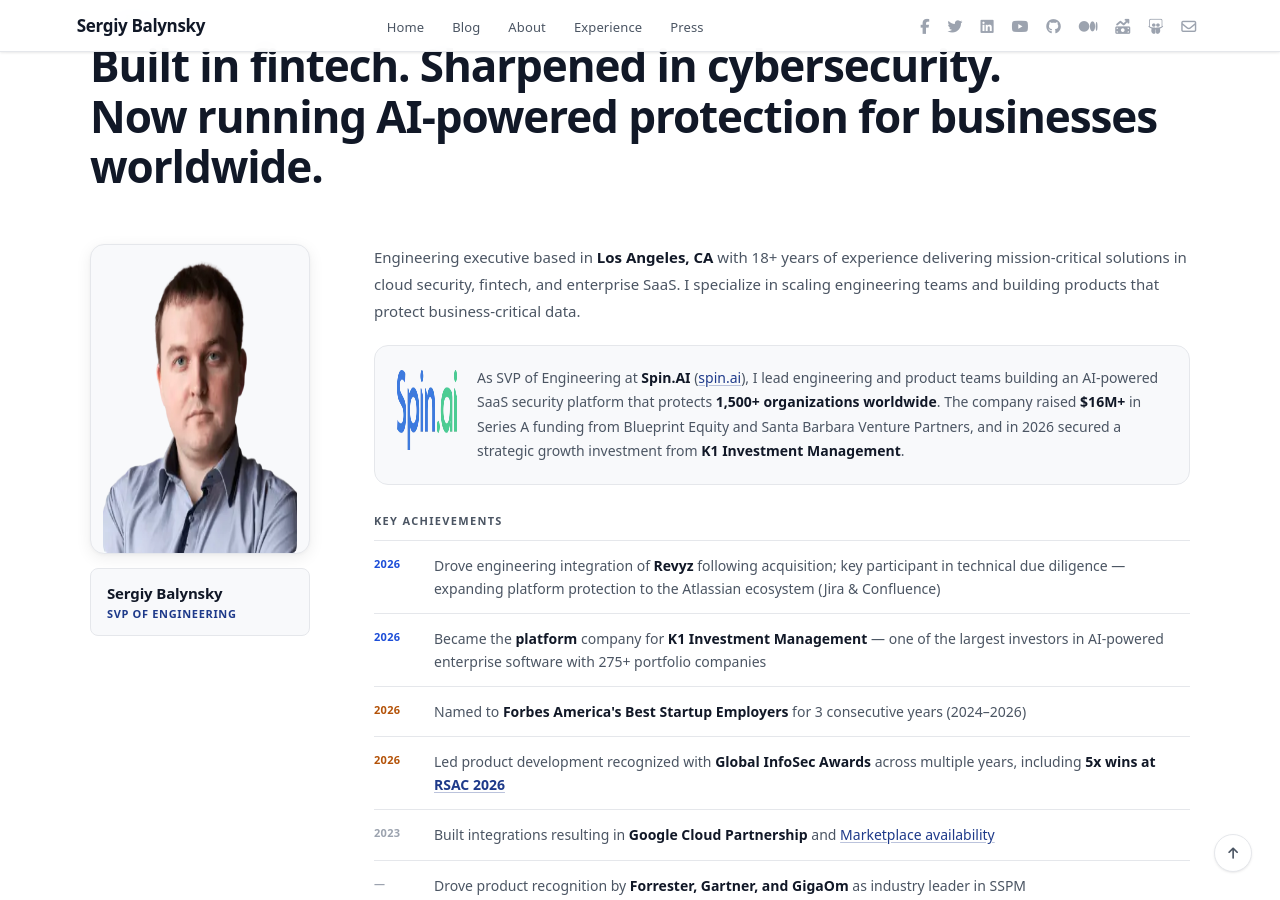
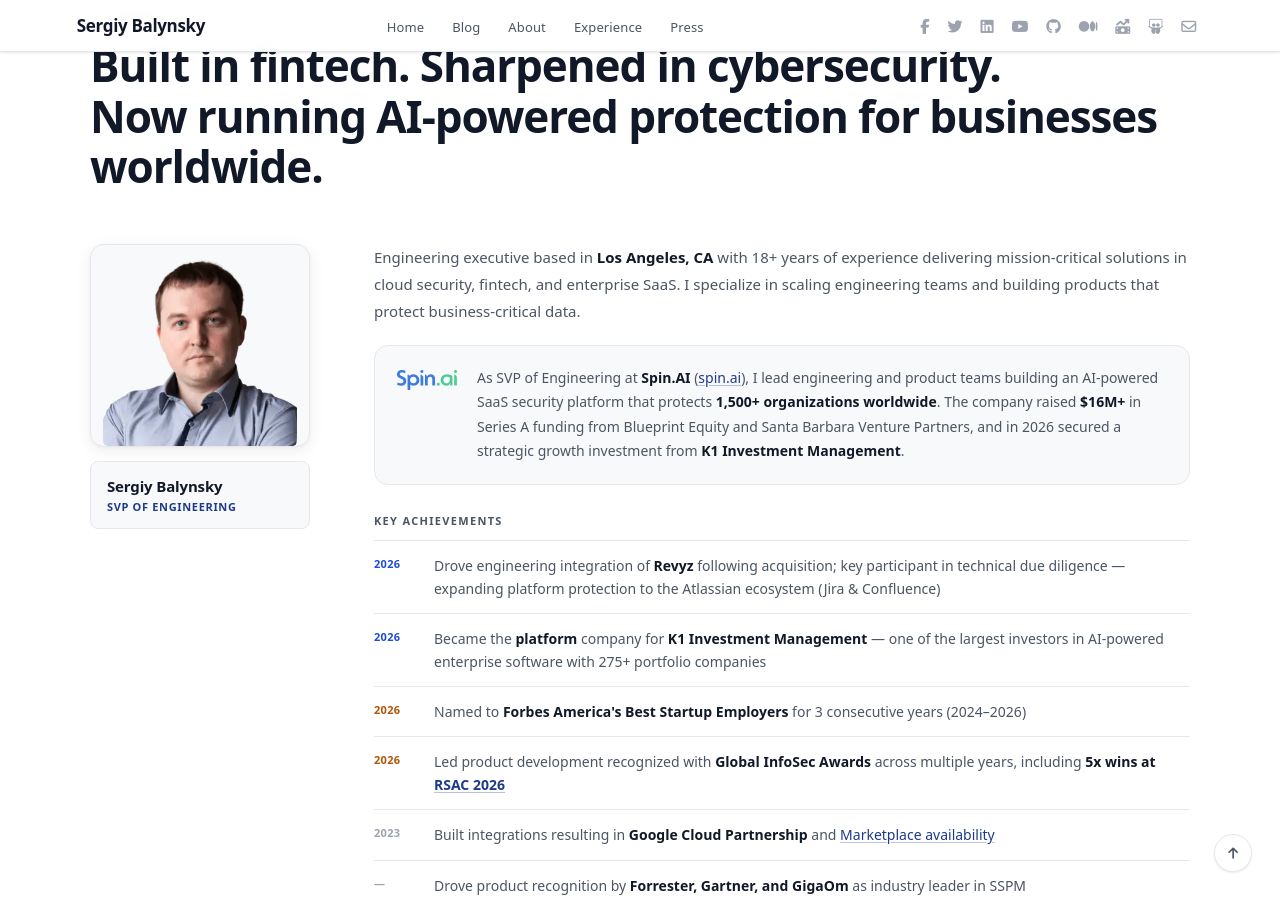
Before and after one commit to balynsky/personal-site, a Jekyll site: the page built from index.html, in a window 1280 px wide and 900 px high, scrolled down 978 px. Built offline with Jekyll 4.4.1, drawn with Linux system fonts in a browser that asks for light colours; nearby versions of some CDN libraries.

Commit message:
Revert "replace gallery images with thumbnails and update image attributes in about and nav sections"
This reverts commit 7b304cb22ccddcbfae2753055806532acacf1a7e.

```diff
--- a/_includes/about-gallery.html
+++ b/_includes/about-gallery.html
@@ -3,41 +3,41 @@
     <div class="gallery-row">
         <div class="gallery-track">
             <div class="gallery-item" data-src="/assets/images/gallery/rsac_2025.webp" data-caption="RSAC 2025 · San Francisco">
-                <img src="/assets/images/gallery/rsac_2025-thumb.webp" alt="RSAC 2025 Conference, San Francisco" loading="lazy">
+                <img src="/assets/images/gallery/rsac_2025.webp" alt="RSAC 2025 Conference, San Francisco" loading="lazy">
             </div>
             <div class="gallery-item" data-src="/assets/images/gallery/spin_la_office.webp" data-caption="Spin.AI · Los Angeles">
-                <img src="/assets/images/gallery/spin_la_office-thumb.webp" alt="Spin.AI team, Los Angeles office" loading="lazy">
+                <img src="/assets/images/gallery/spin_la_office.webp" alt="Spin.AI team, Los Angeles office" loading="lazy">
             </div>
             <div class="gallery-item" data-src="/assets/images/gallery/spin_la_team.webp" data-caption="Spin.AI team · LA office">
-                <img src="/assets/images/gallery/spin_la_team-thumb.webp" alt="Spin.AI full team, Los Angeles" loading="lazy">
+                <img src="/assets/images/gallery/spin_la_team.webp" alt="Spin.AI full team, Los Angeles" loading="lazy">
             </div>
             <div class="gallery-item" data-src="/assets/images/gallery/spin_office_team.webp" data-caption="Working session">
-                <img src="/assets/images/gallery/spin_office_team-thumb.webp" alt="Working session at Spin.AI office" loading="lazy">
+                <img src="/assets/images/gallery/spin_office_team.webp" alt="Working session at Spin.AI office" loading="lazy">
             </div>
             <div class="gallery-item" data-src="/assets/images/gallery/team_dinner.webp" data-caption="Team dinner">
-                <img src="/assets/images/gallery/team_dinner-thumb.webp" alt="Team dinner" loading="lazy">
+                <img src="/assets/images/gallery/team_dinner.webp" alt="Team dinner" loading="lazy">
             </div>
             <div class="gallery-item" data-src="/assets/images/gallery/google_cloud_day.webp" data-caption="Google Cloud Day">
-                <img src="/assets/images/gallery/google_cloud_day-thumb.webp" alt="Google Cloud Day" loading="lazy">
+                <img src="/assets/images/gallery/google_cloud_day.webp" alt="Google Cloud Day" loading="lazy">
             </div>
             <!-- duplicates for seamless loop -->
             <div class="gallery-item gallery-item--clone" data-src="/assets/images/gallery/rsac_2025.webp" data-caption="RSAC 2025 · San Francisco" aria-hidden="true">
-                <img src="/assets/images/gallery/rsac_2025-thumb.webp" alt="RSAC 2025 Conference, San Francisco" loading="lazy">
+                <img src="/assets/images/gallery/rsac_2025.webp" alt="RSAC 2025 Conference, San Francisco" loading="lazy">
             </div>
             <div class="gallery-item gallery-item--clone" data-src="/assets/images/gallery/spin_la_office.webp" data-caption="Spin.AI · Los Angeles" aria-hidden="true">
-                <img src="/assets/images/gallery/spin_la_office-thumb.webp" alt="Spin.AI team, Los Angeles office" loading="lazy">
+                <img src="/assets/images/gallery/spin_la_office.webp" alt="Spin.AI team, Los Angeles office" loading="lazy">
             </div>
             <div class="gallery-item gallery-item--clone" data-src="/assets/images/gallery/spin_la_team.webp" data-caption="Spin.AI team · LA office" aria-hidden="true">
-                <img src="/assets/images/gallery/spin_la_team-thumb.webp" alt="Spin.AI full team, Los Angeles" loading="lazy">
+                <img src="/assets/images/gallery/spin_la_team.webp" alt="Spin.AI full team, Los Angeles" loading="lazy">
             </div>
             <div class="gallery-item gallery-item--clone" data-src="/assets/images/gallery/spin_office_team.webp" data-caption="Working session" aria-hidden="true">
-                <img src="/assets/images/gallery/spin_office_team-thumb.webp" alt="Working session at Spin.AI office" loading="lazy">
+                <img src="/assets/images/gallery/spin_office_team.webp" alt="Working session at Spin.AI office" loading="lazy">
             </div>
             <div class="gallery-item gallery-item--clone" data-src="/assets/images/gallery/team_dinner.webp" data-caption="Team dinner" aria-hidden="true">
-                <img src="/assets/images/gallery/team_dinner-thumb.webp" alt="Team dinner" loading="lazy">
+                <img src="/assets/images/gallery/team_dinner.webp" alt="Team dinner" loading="lazy">
             </div>
             <div class="gallery-item gallery-item--clone" data-src="/assets/images/gallery/google_cloud_day.webp" data-caption="Google Cloud Day" aria-hidden="true">
-                <img src="/assets/images/gallery/google_cloud_day-thumb.webp" alt="Google Cloud Day" loading="lazy">
+                <img src="/assets/images/gallery/google_cloud_day.webp" alt="Google Cloud Day" loading="lazy">
             </div>
         </div>
     </div>
@@ -45,29 +45,29 @@
         <div class="gallery-track gallery-track--reverse">
             <!-- clones first — so originals are on screen at animation start (-50%) -->
             <div class="gallery-item gallery-item--clone" data-src="/assets/images/gallery/team_outdoor.webp" data-caption="Engineering team" aria-hidden="true">
-                <img src="/assets/images/gallery/team_outdoor-thumb.webp" alt="Engineering team outdoor event" loading="lazy">
+                <img src="/assets/images/gallery/team_outdoor.webp" alt="Engineering team outdoor event" loading="lazy">
             </div>
             <div class="gallery-item gallery-item--clone" data-src="/assets/images/gallery/team_art.webp" data-caption="Team building" aria-hidden="true">
-                <img src="/assets/images/gallery/team_art-thumb.webp" alt="Team building — art workshop" loading="lazy">
+                <img src="/assets/images/gallery/team_art.webp" alt="Team building — art workshop" loading="lazy">
             </div>
             <div class="gallery-item gallery-item--clone" data-src="/assets/images/gallery/spinbackup_team.webp" data-caption="SpinBackup team" aria-hidden="true">
-                <img src="/assets/images/gallery/spinbackup_team-thumb.webp" alt="SpinBackup engineering team" loading="lazy">
+                <img src="/assets/images/gallery/spinbackup_team.webp" alt="SpinBackup engineering team" loading="lazy">
             </div>
             <div class="gallery-item gallery-item--clone" data-src="/assets/images/gallery/spin_outdoor.webp" data-caption="Spin.AI offsite" aria-hidden="true">
-                <img src="/assets/images/gallery/spin_outdoor-thumb.webp" alt="Sergiy Balynsky at Spin.AI offsite" loading="lazy" style="object-position: center top">
+                <img src="/assets/images/gallery/spin_outdoor.webp" alt="Sergiy Balynsky at Spin.AI offsite" loading="lazy" style="object-position: center top">
             </div>
             <!-- originals second -->
             <div class="gallery-item" data-src="/assets/images/gallery/team_outdoor.webp" data-caption="Engineering team">
-                <img src="/assets/images/gallery/team_outdoor-thumb.webp" alt="Engineering team outdoor event" loading="lazy">
+                <img src="/assets/images/gallery/team_outdoor.webp" alt="Engineering team outdoor event" loading="lazy">
             </div>
             <div class="gallery-item" data-src="/assets/images/gallery/team_art.webp" data-caption="Team building">
-                <img src="/assets/images/gallery/team_art-thumb.webp" alt="Team building — art workshop" loading="lazy">
+                <img src="/assets/images/gallery/team_art.webp" alt="Team building — art workshop" loading="lazy">
             </div>
             <div class="gallery-item" data-src="/assets/images/gallery/spinbackup_team.webp" data-caption="SpinBackup team">
-                <img src="/assets/images/gallery/spinbackup_team-thumb.webp" alt="SpinBackup engineering team" loading="lazy">
+                <img src="/assets/images/gallery/spinbackup_team.webp" alt="SpinBackup engineering team" loading="lazy">
             </div>
             <div class="gallery-item" data-src="/assets/images/gallery/spin_outdoor.webp" data-caption="Spin.AI offsite">
-                <img src="/assets/images/gallery/spin_outdoor-thumb.webp" alt="Sergiy Balynsky at Spin.AI offsite" loading="lazy" style="object-position: center top">
+                <img src="/assets/images/gallery/spin_outdoor.webp" alt="Sergiy Balynsky at Spin.AI offsite" loading="lazy" style="object-position: center top">
             </div>
         </div>
     </div>
--- a/_includes/about-section.html
+++ b/_includes/about-section.html
@@ -5,7 +5,7 @@
         <h2 class="about-heading">Built in fintech. Sharpened in cybersecurity.<br>Now running AI-powered protection for businesses worldwide.</h2>
         <div class="about-grid">
             <div class="about-photo">
-                <img src="{{ site.picture }}" alt="{{ site.name }}" width="318" height="310">
+                <img src="{{ site.picture }}" alt="{{ site.name }}">
                 <div class="about-photo-meta">
                     <div class="about-photo-name">{{ site.name }}</div>
                     <div class="about-photo-role">SVP of Engineering</div>
@@ -22,7 +22,7 @@
                     <div class="company-logo" style="padding-top:4px">
                         <picture>
                             <source srcset="/assets/images/spin_logo.webp" type="image/webp">
-                            <img src="/assets/images/spin_logo.png" alt="Spin AI" width="240" height="80" style="width:100%;filter:none"/>
+                            <img src="/assets/images/spin_logo.png" alt="Spin AI" style="width:100%;filter:none"/>
                         </picture>
                     </div>
                     <div class="company-body">
--- a/_includes/nav.html
+++ b/_includes/nav.html
@@ -17,7 +17,7 @@
             <li><a href="{{ site.url }}/#press">Press</a></li>
             {% comment %}<li><a href="{{ site.url }}/#services">Services</a></li>{% endcomment %}
             {% comment %}<li><a href="{{ site.url }}/#contact">Contact</a></li>{% endcomment %}
-            <li>
+            <li aria-hidden="true">
                 <button class="cancel-btn" aria-label="Close navigation menu">
                     <i class="fas fa-times" aria-hidden="true"></i>
                 </button>
```
Also changed, not shown: assets/images/gallery/google_cloud_day-thumb.webp (deleted), assets/images/gallery/rsac_2025-thumb.webp (deleted), assets/images/gallery/spin_la_office-thumb.webp (deleted), assets/images/gallery/spin_la_team-thumb.webp (deleted), assets/images/gallery/spin_office_team-thumb.webp (deleted), assets/images/gallery/spin_outdoor-thumb.webp (deleted), assets/images/gallery/spinbackup_team-thumb.webp (deleted), assets/images/gallery/team_art-thumb.webp (deleted), assets/images/gallery/team_dinner-thumb.webp (deleted), assets/images/gallery/team_outdoor-thumb.webp (deleted).
